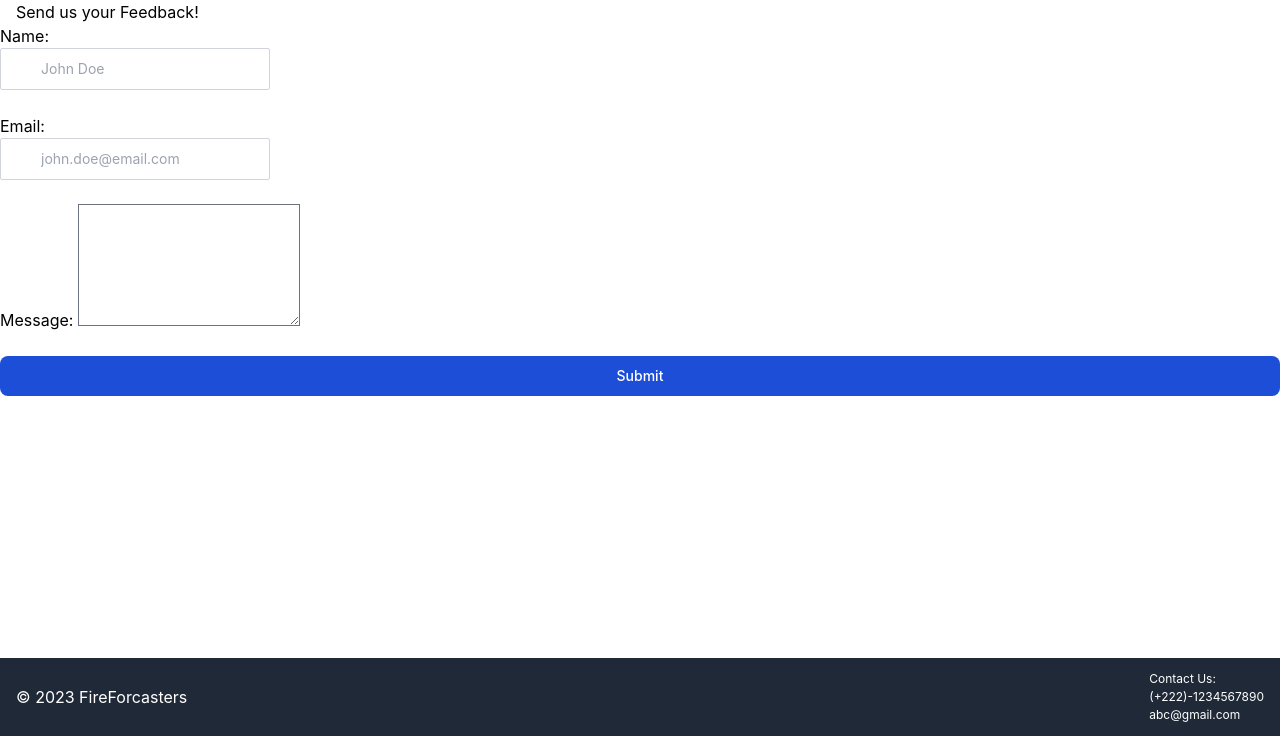
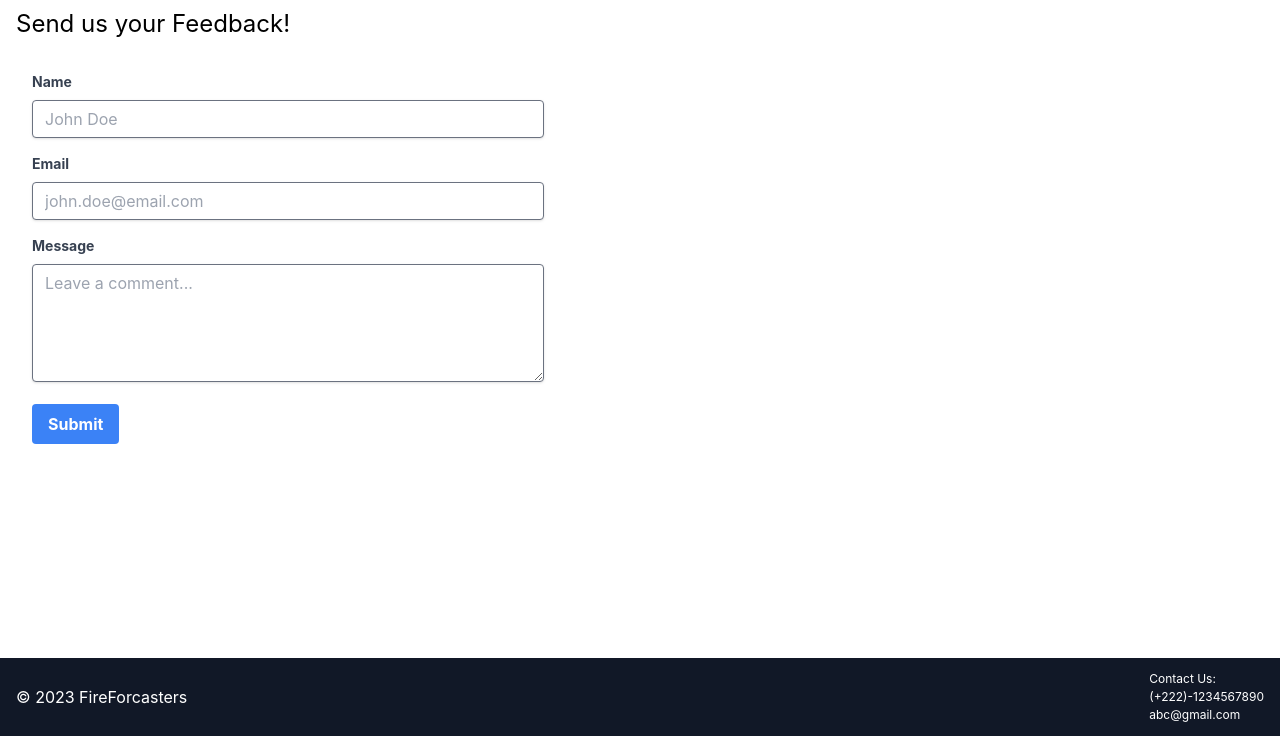
Before and after one commit to gaurav5-5/NASA23, a Flask app: page /feedback in a window 1280 px wide. Shown: the part 64-800 px from the top of the page. Run offline with Flask 3, Linux system fonts and the light colour scheme; some libraries are stand-ins or nearby versions.

Commit message:
css suff

```diff
--- a/app.py
+++ b/app.py
@@ -41,41 +41,22 @@ def index():
 @app.route('/feedback', methods=['GET', 'POST'])
 def feedback():
     if request.method == 'POST':
-        if 'rprt-name' in request.form:
-            na = request.form.get('rprt-name')
-            em = request.form.get('rprt-email')
-            msg = request.form.get('rprt-message')
-            print(na,em,msg)
 
-            # check if table exists
-            query_db(REPORT,
-                "CREATE TABLE IF NOT EXISTS feedback (name TEXT, email TEXT, feedback TEXT)")
+        na = request.form.get('fd-name')
+        em = request.form.get('fd-email')
+        msg = request.form.get('fd-message')
+        print(na,em,msg)
 
-            # Insert data into database
-            query_db(REPORT,
-                     "INSERT INTO feedback (name, email, feedback) VALUES (?, ?, ?)",
-                     (na, em, msg), commit=True)
+        # check if table exists
+        query_db(FEEDBACK,
+            "CREATE TABLE IF NOT EXISTS feedback (name TEXT, email TEXT, feedback TEXT)")
 
-            # flash('Reported Successfully!', category='success')
+        # Insert data into database
+        query_db(FEEDBACK,
+                "INSERT INTO feedback (name, email, feedback) VALUES (?, ?, ?)",
+                (na, em, msg), commit=True)
 
-            # return render_template('feedback_success.html', title='Contact Us!')
-
-        else:
-            na = request.form.get('fd-name')
-            em = request.form.get('fd-email')
-            msg = request.form.get('fd-message')
-            print(na,em,msg)
-
-            # check if table exists
-            query_db(FEEDBACK,
-                "CREATE TABLE IF NOT EXISTS feedback (name TEXT, email TEXT, feedback TEXT)")
-
-            # Insert data into database
-            query_db(FEEDBACK,
-                    "INSERT INTO feedback (name, email, feedback) VALUES (?, ?, ?)",
-                    (na, em, msg), commit=True)
-
-            # flash('Thank you for your feedback!', category='success')
+        # flash('Thank you for your feedback!', category='success')
 
 
         return render_template('feedback_success.html', title='Contact Us!')
--- a/static/main.css
+++ b/static/main.css
@@ -8,6 +8,9 @@ body {
     margin-left: 20px;
 }
 
+.body-color {
+    @apply bg-gray-900;
+}
 code {
     font-family: source-code-pro, Menlo, Monaco, Consolas, "Courier New",
         monospace;
--- /dev/null
+++ b/static/tailwind.config.js
@@ -0,0 +1,14 @@
+/** @type {import('tailwindcss').Config} */
+module.exports = {
+    theme: {
+        extend: {
+            colors: {
+                'nav-bg': '#007aff',
+                'nav-bgi': '#007aff',
+                'nav-fg': '#007aff',
+            },
+        },
+    },
+    variants: {},
+    plugins: [],
+}
--- a/templates/feedback.html
+++ b/templates/feedback.html
@@ -1,34 +1,53 @@
 <!DOCTYPE html>
 <html lang="en">
+
 <head>
     <meta charset="UTF-8">
     <meta name="viewport" content="width=device-width, initial-scale=1.0">
     <title>{{ title }}</title>
-    <link rel="stylesheet" href="{{ url_for('static', filename='main.css') }}">
-    <link rel="stylesheet" href="{{ url_for('static', filename='feedback.css') }}">
     {% include 'scripts.html' %}
 </head>
+
 <body>
     {% include 'nav.html' %}
 
-    <h1 class="px-4">Send us your Feedback!</h1>
-    <form action="" method="post" class="fd-form">
-        <div class="grid gap-6 mx-auto">
-            <div class="">
-                <label for="name">Name:</label>
-                <input type="text" name="fd-name" id="name" class="border border-gray-300 text-sm rounded-sm focus:border-blue-500 focus:ring-blue-500 block pl-10 p-2.5" placeholder="John Doe" required>
+
+    <div class="w-full max-w-md md:max-w-xl">
+        <h1 class="px-4 py-2 text-2xl">Send us your Feedback!</h1>
+        <form class="px-8 pt-6 pb-5 mb-3" method="post" action="">
+            <div class="mb-4">
+                <label class="block text-gray-700 text-sm font-bold mb-2" for="fd-name">
+                    Name
+                </label>
+                <input name="fd-name"
+                    class="shadow appearance-none border rounded w-full py-2 px-3 text-gray-700 leading-tight focus:outline-none focus:shadow-outline"
+                    id="fd-name" type="text" placeholder="John Doe" required>
             </div>
-            <div class="">
-                <label for="email">Email:</label>
-                <input type="email" name="fd-email" id="email" class="border border-gray-300 text-sm rounded-sm focus:border-blue-500 focus:ring-blue-500 block pl-10 p-2.5" placeholder="john.doe@email.com"  required>
+            <div class="mb-4">
+                <label class="block text-gray-700 text-sm font-bold mb-2" for="fd-email">
+                    Email
+                </label>
+                <input name="fd-email"
+                    class="shadow appearance-none border rounded w-full py-2 px-3 text-gray-700 leading-tight focus:outline-none focus:shadow-outline"
+                    id="fd-email" type="email" placeholder="john.doe@email.com" required>
             </div>
-            <div class="">
-                <label for="message">Message:</label>
-                <textarea name="fd-message" id="message" rows="5" required></textarea>
+            <div class="mb-4">
+                <label for="fd-message" class="block text-gray-700 text-sm font-bold mb-2">
+                    Message
+                </label>
+                <textarea name="fd-message" id="fd-message" cols="" rows="5" class="shadow appearance-none border rounded w-full py-2 px-3 text-gray-700 leading-tight focus:outline-none focus:shadow-outline" placeholder="Leave a comment..." required></textarea>
             </div>
-            <button type="submit" class="text-white bg-blue-700 hover:bg-blue-800 focus:ring-4 focus:outline-none focus:ring-blue-300 font-medium rounded-lg text-sm w-full sm:w-auto px-5 py-2.5 text-center">Submit</button>
-        </div>
-    </form>
+            <div class="flex items-center justify-between">
+                <button
+                    class="bg-blue-500 hover:bg-blue-700 text-white font-bold py-2 px-4 rounded focus:outline-none focus:shadow-outline"
+                    type="submit">
+                    Submit
+                </button>
+            </div>
+        </form>
+    </div>
+
     {% include 'footer.html' %}
 </body>
+
 </html>
--- a/templates/feedback_success.html
+++ b/templates/feedback_success.html
@@ -6,7 +6,7 @@
 </head>
 <body>
     {% include 'nav.html' %}
-    <h1>Thank you for your feedback!</h1>
+    <h1 class="text-2xl px-2 p-2">Thank you for your feedback!</h1>
     {% include 'footer.html' %}
 </body>
 </html>
--- a/templates/footer.html
+++ b/templates/footer.html
@@ -1,7 +1,7 @@
-<footer class="bg-gray-800 text-white py-3 px-4 justify-between items-center fixed bottom-0 w-full">
+<footer class="bg-gray-900 text-white py-3 px-4 justify-between items-center fixed bottom-0 w-full">
     <div class="container mx-auto flex justify-between items-center">
         <div>
-            <p> &copy; 2023 FireForcasters</p>
+            <a href="{{ url_for('index') }}"> &copy; 2023 FireForcasters</a>
         </div>
         <div>
             <ul class="flex space-y-2 small">
--- a/templates/nav.html
+++ b/templates/nav.html
@@ -1,4 +1,3 @@
-
 <nav class="border-gray-200 bg-gray-900">
     <div class="max-w-screen-xl flex flex-wrap items-center justify-between mx-auto p-4">
       <a href="{{ url_for('index') }}" class="flex items-center">
--- a/templates/scripts.html
+++ b/templates/scripts.html
@@ -9,3 +9,5 @@
 <script src="https://cdnjs.cloudflare.com/ajax/libs/Chart.js/4.4.0/chart.min.js" integrity="sha512-7U4rRB8aGAHGVad3u2jiC7GA5/1YhQcQjxKeaVms/bT66i3LVBMRcBI9KwABNWnxOSwulkuSXxZLGuyfvo7V1A==" crossorigin="anonymous" referrerpolicy="no-referrer"></script>
 
 <link href="https://cdnjs.cloudflare.com/ajax/libs/flowbite/1.8.1/flowbite.min.css" rel="stylesheet" />
+
+<script src="{{ url_for('static', filename='tailwind.config.js')}}"></script>
```
